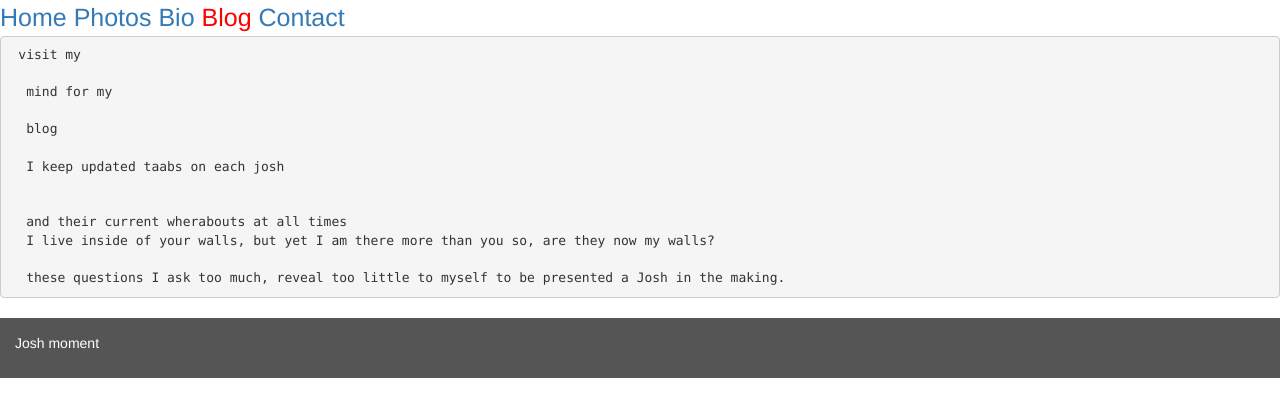
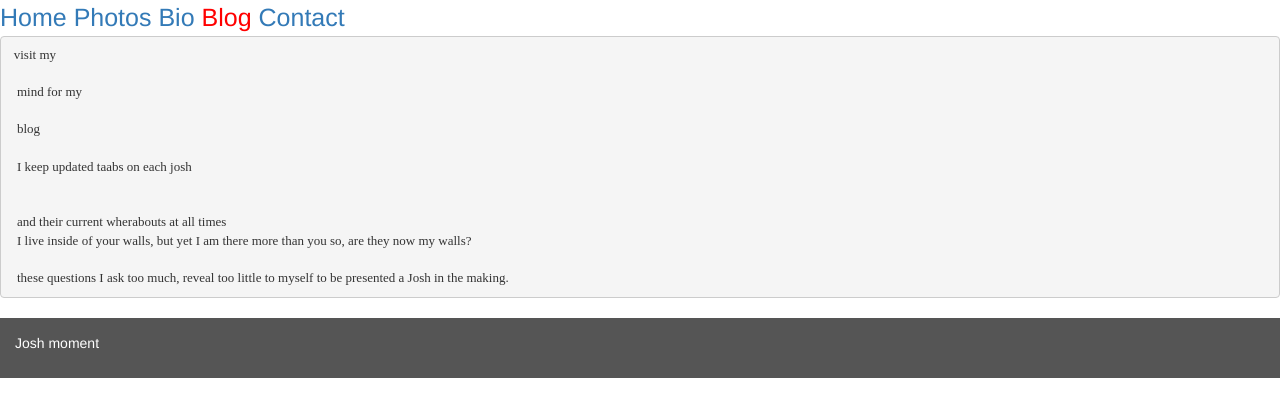
Before and after one commit to EndGhost214/JoshPictureGallery, a plain HTML site: page blog.html in a window 1280 px wide. Drawn offline with nearby package versions, Linux system fonts and the light colour scheme.

Commit message:
added Josh fring

```diff
--- a/blog.html
+++ b/blog.html
@@ -46,7 +46,7 @@
 
 <body>
 
-<pre> visit my
+<pre style="font-family:comic sans-serif;"> visit my
 
   mind for my
 
```
Also changed, not shown: contact.html (+1 -0 lines), Images/Josh Fring.png (added).
